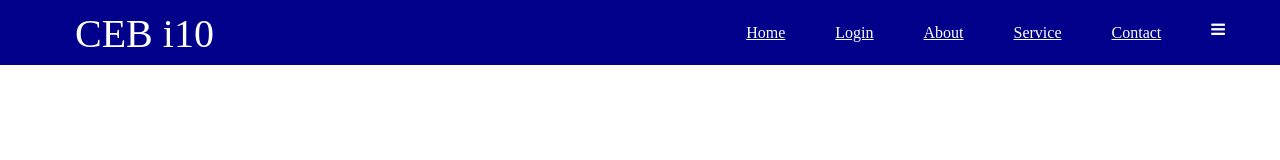
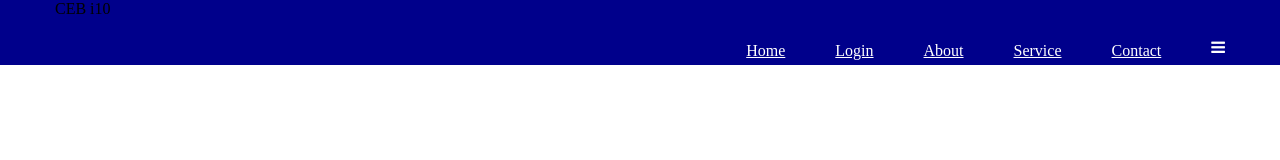
Before and after one commit to riyanidi/coba-2, a plain HTML site: page index.html in a window 1280 px wide. Drawn offline with Linux system fonts and the light colour scheme.

Commit message:
Update stylesheet.css

```diff
--- a/stylesheet.css
+++ b/stylesheet.css
@@ -22,7 +22,7 @@ header {
   z-index: 10;
 }
 
-.header-left {
+.header-logo {
   float: left;
   font-size: 40px;
   color: white;
```
